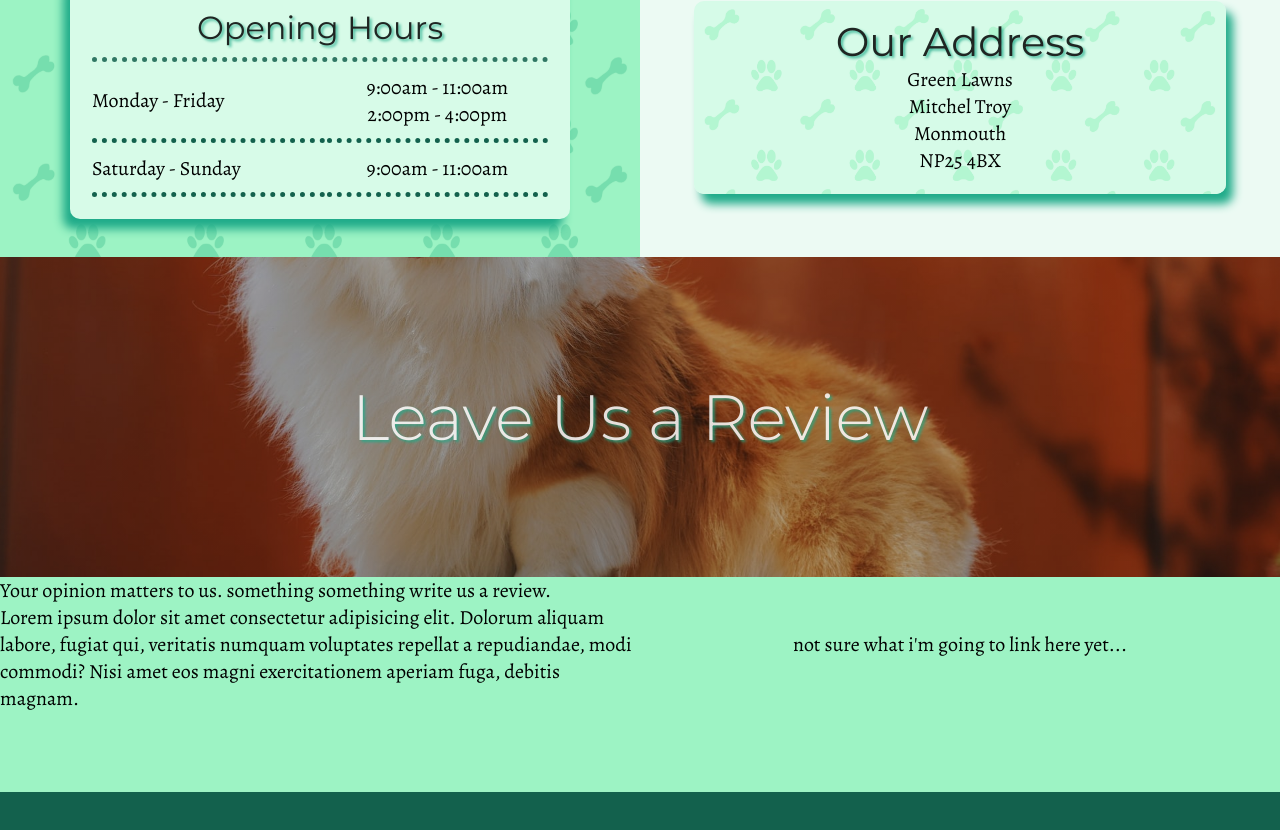
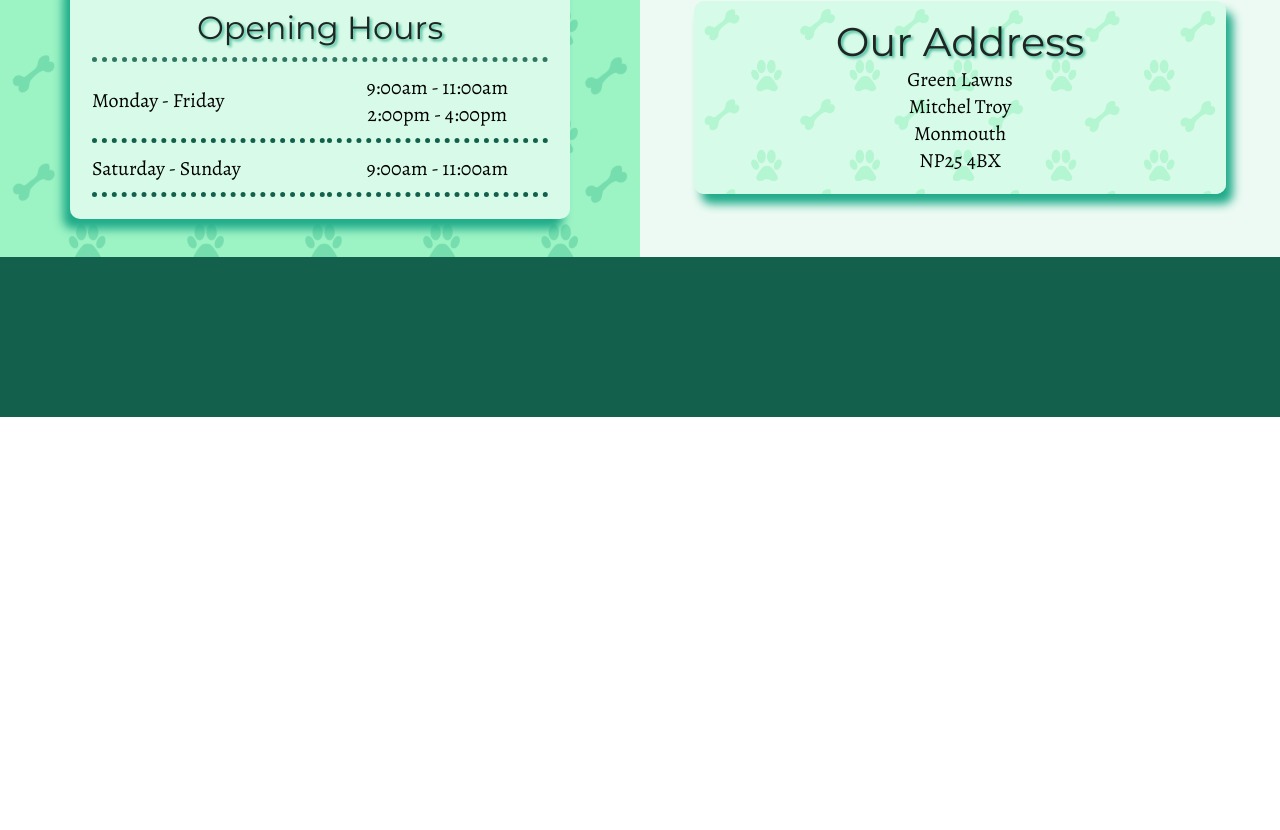
Before and after one commit to Velocima/green-lawns, a React (Create React App) app: page /contact in a window 1280 px wide. Shown: the part 1143-1973 px from the top of the page. After the commit the page ends 1560 px from the top, so only its background shows below. Built offline with nearby package versions, Linux system fonts and the light colour scheme.

Commit message:
review us section killed

```diff
--- a/src/components/Contact.jsx
+++ b/src/components/Contact.jsx
@@ -75,23 +75,6 @@ export default function Contact() {
 					</p>
 				</div>
 			</section>
-			<section className='review-us'>
-				<div className='banner'>
-					<h1>Leave Us a Review</h1>
-				</div>
-				<p>
-					Your opinion matters to us. something something write us a
-					review.
-					<br />
-					Lorem ipsum dolor sit amet consectetur adipisicing elit.
-					Dolorum aliquam labore, fugiat qui, veritatis numquam
-					voluptates repellat a repudiandae, modi commodi? Nisi amet
-					eos magni exercitationem aperiam fuga, debitis magnam.
-				</p>
-				<div className='review-links'>
-					<p>not sure what i'm going to link here yet...</p>
-				</div>
-			</section>
 		</main>
 	);
 }
--- a/src/css/contact.css
+++ b/src/css/contact.css
@@ -3,7 +3,7 @@
 @import url("https://fonts.googleapis.com/css2?family=Alegreya:ital@0;1&display=swap");
 @import url("https://fonts.googleapis.com/css2?family=Montserrat:ital,wght@0,300;0,400;0,500;1,300;1,400&display=swap");
 .contact .contact-info .banner, .contact .contact-info .phone-numbers,
-.contact .contact-info .address, .contact .review-us .banner {
+.contact .contact-info .address {
   display: flex;
   flex-direction: column;
   justify-content: center;
@@ -130,18 +130,3 @@
       .contact .contact-info .address p .address-header {
         font-size: 2.5rem;
         color: black; }
-  .contact .review-us {
-    display: grid;
-    grid-template-columns: 1fr 1fr;
-    place-items: center;
-    padding-bottom: 10vh;
-    background-color: #9df3c4; }
-    .contact .review-us .banner {
-      background: linear-gradient(rgba(0, 0, 0, 0.3), rgba(0, 0, 0, 0.3)), url("../images/banner-placeholder-4.jpg");
-      background-position: 50% 80%;
-      background-attachment: fixed;
-      background-repeat: no-repeat;
-      background-size: cover;
-      grid-column: 1 / 3;
-      height: 40vh;
-      width: 100%; }
--- a/src/scss/contact.scss
+++ b/src/scss/contact.scss
@@ -131,18 +131,4 @@
 			}
 		}
 	}
-	.review-us {
-		display: grid;
-		grid-template-columns: 1fr 1fr;
-		place-items: center;
-		padding-bottom: 10vh;
-		background-color: $green2;
-		.banner {
-			@include parallax-banner('../images/banner-placeholder-4.jpg', 80%);
-			@extend %centered-column-flexbox;
-			grid-column: 1 / 3;
-			height: 40vh;
-			width: 100%;
-		}
-	}
 }
```
